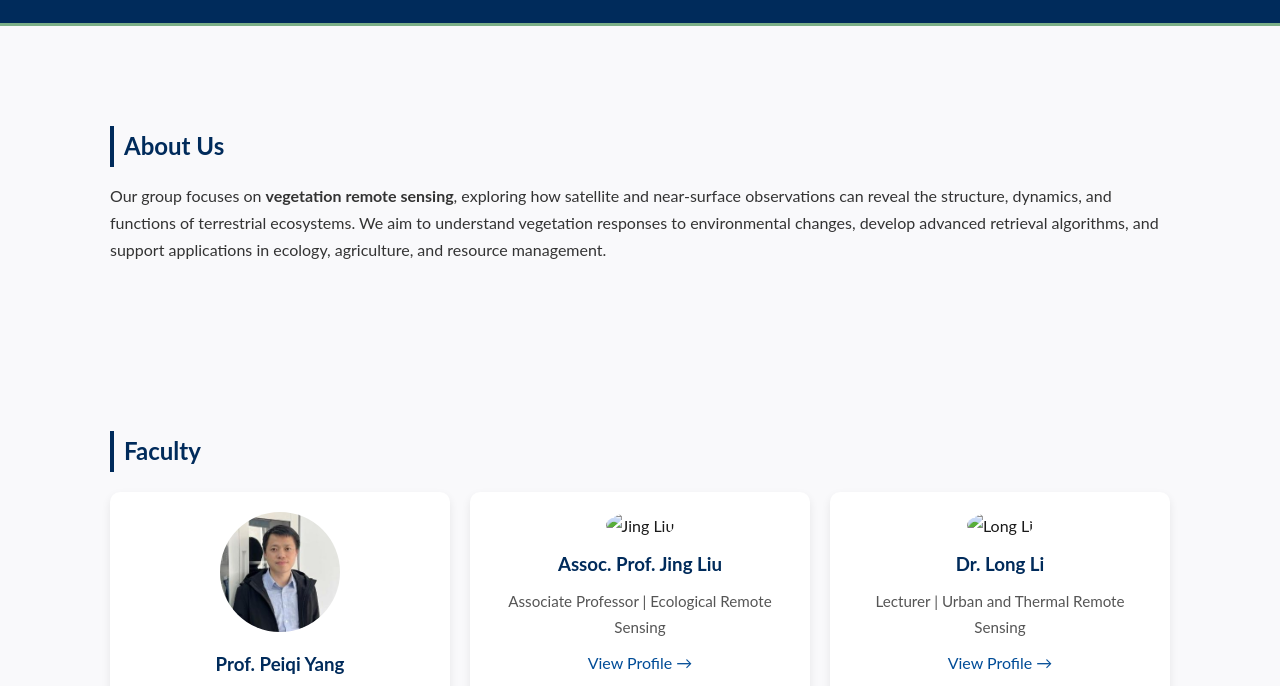
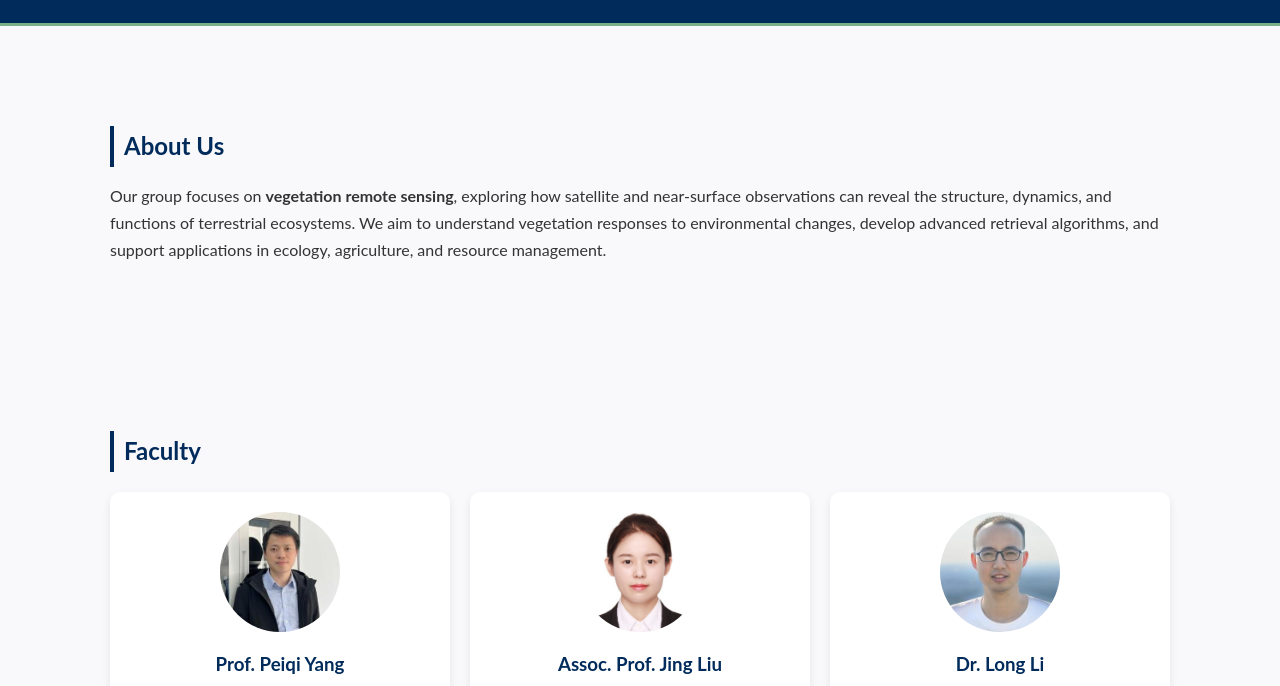
Before and after one commit to wuwb626-star/academic-scholar-website, a plain HTML site: page index.html in a window 1280 px wide. Shown: the part 114-800 px from the top of the page. Drawn offline with Linux system fonts and the light colour scheme.

Commit message:
Update index.html (#50)

```diff
--- a/index.html
+++ b/index.html
@@ -190,14 +190,14 @@
         </div>
 
         <div class="teacher-card">
-          <img src="images/team/Jing_Liu.png" alt="Jing Liu">
+          <img src="images/team/liu_jing.png" alt="Jing Liu">
           <h3>Assoc. Prof. Jing Liu</h3>
           <p>Associate Professor | Ecological Remote Sensing</p>
           <a href="members/jing_liu.html">View Profile →</a>
         </div>
 
         <div class="teacher-card">
-          <img src="images/team/Long_Li.jpg" alt="Long Li">
+          <img src="images/team/Li_long.jpg" alt="Long Li">
           <h3>Dr. Long Li</h3>
           <p>Lecturer | Urban and Thermal Remote Sensing</p>
           <a href="members/long_li.html">View Profile →</a>
```
